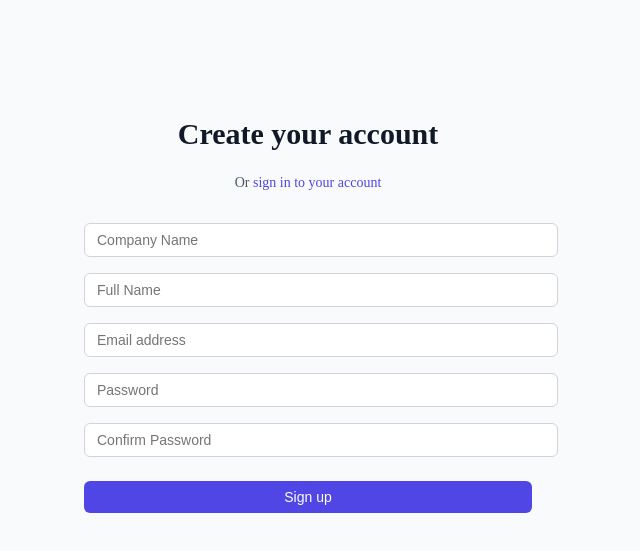
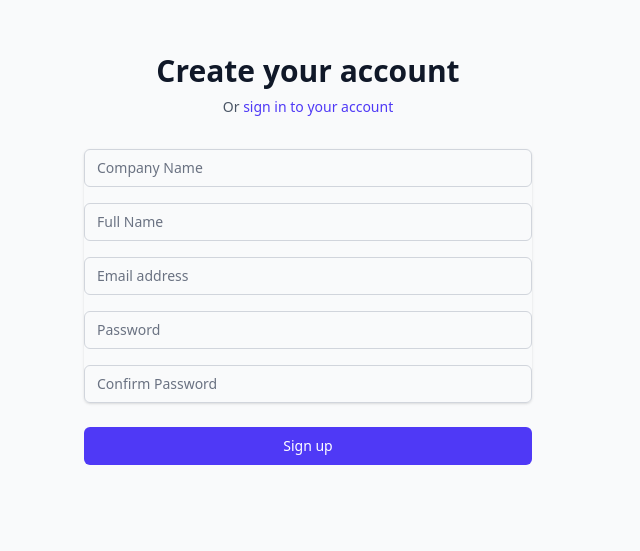
Before and after one commit to RobertB4/dislyze, a SvelteKit app in the folder frontend/: page /signup in a window 1280 px wide. Shown: the part 153-704 px from the top of the page, without its empty margins (332-972 px from the left). Built offline with nearby package versions, Linux system fonts and the light colour scheme.

Commit message:
add tailwind

```diff
--- a/frontend/package.json
+++ b/frontend/package.json
@@ -23,6 +23,7 @@
 		"@sveltejs/adapter-static": "^3.0.8",
 		"@sveltejs/kit": "^2.16.0",
 		"@sveltejs/vite-plugin-svelte": "^5.0.0",
+		"@tailwindcss/vite": "^4.0.17",
 		"@testing-library/jest-dom": "^6.6.3",
 		"@testing-library/svelte": "^5.2.4",
 		"autoprefixer": "^10.4.21",
@@ -31,7 +32,6 @@
 		"eslint-plugin-svelte": "^3.0.0",
 		"globals": "^16.0.0",
 		"jsdom": "^26.0.0",
-		"postcss": "^8.5.3",
 		"prettier": "^3.4.2",
 		"prettier-plugin-svelte": "^3.3.3",
 		"svelte": "^5.0.0",
--- a/frontend/postcss.config.js
+++ /dev/null
@@ -1,6 +0,0 @@
-export default {
-  plugins: {
-    tailwindcss: {},
-    autoprefixer: {},
-  },
-}
--- a/frontend/src/app.css
+++ b/frontend/src/app.css
@@ -1,3 +1 @@
-@tailwind base;
-@tailwind components;
-@tailwind utilities;
+@import "tailwindcss";
--- a/frontend/src/routes/auth/signup/+page.svelte
+++ /dev/null
@@ -1,167 +0,0 @@
-<script lang="ts">
-	import { goto } from '$app/navigation';
-	import { enhance } from '$app/forms';
-
-	let formData = {
-		company_name: '',
-		user_name: '',
-		email: '',
-		password: '',
-		password_confirm: ''
-	};
-
-	let error: string | null = null;
-	let loading = false;
-
-	async function handleSubmit() {
-		loading = true;
-		error = null;
-
-		try {
-			const response = await fetch('http://localhost:1337/auth/signup', {
-				method: 'POST',
-				headers: {
-					'Content-Type': 'application/json'
-				},
-				body: JSON.stringify(formData),
-				credentials: 'include'
-			});
-
-			const data = await response.json();
-
-			if (!response.ok) {
-				throw new Error(data.error || 'Failed to sign up');
-			}
-
-			// Redirect to dashboard on success
-			goto('/dashboard');
-		} catch (err) {
-			error = err instanceof Error ? err.message : 'An error occurred';
-		} finally {
-			loading = false;
-		}
-	}
-</script>
-
-<main class="min-h-screen flex items-center justify-center bg-gray-50 py-12 px-4 sm:px-6 lg:px-8">
-	<div class="max-w-md w-full space-y-8">
-		<div>
-			<h2 class="mt-6 text-center text-3xl font-extrabold text-gray-900">Create your account</h2>
-			<p class="mt-2 text-center text-sm text-gray-600">
-				Or
-				<a href="/auth/login" class="font-medium text-indigo-600 hover:text-indigo-500">
-					sign in to your account
-				</a>
-			</p>
-		</div>
-
-		<form class="mt-8 space-y-6" on:submit|preventDefault={handleSubmit}>
-			{#if error}
-				<div class="bg-red-50 border border-red-200 rounded-md p-4">
-					<p class="text-sm text-red-600">{error}</p>
-				</div>
-			{/if}
-
-			<div class="rounded-md shadow-sm space-y-4">
-				<div>
-					<label for="company_name" class="sr-only">Company Name</label>
-					<input
-						id="company_name"
-						name="company_name"
-						type="text"
-						required
-						bind:value={formData.company_name}
-						class="appearance-none rounded-md relative block w-full px-3 py-2 border border-gray-300 placeholder-gray-500 text-gray-900 focus:outline-none focus:ring-indigo-500 focus:border-indigo-500 focus:z-10 sm:text-sm"
-						placeholder="Company Name"
-					/>
-				</div>
-
-				<div>
-					<label for="user_name" class="sr-only">Full Name</label>
-					<input
-						id="user_name"
-						name="user_name"
-						type="text"
-						required
-						bind:value={formData.user_name}
-						class="appearance-none rounded-md relative block w-full px-3 py-2 border border-gray-300 placeholder-gray-500 text-gray-900 focus:outline-none focus:ring-indigo-500 focus:border-indigo-500 focus:z-10 sm:text-sm"
-						placeholder="Full Name"
-					/>
-				</div>
-
-				<div>
-					<label for="email" class="sr-only">Email address</label>
-					<input
-						id="email"
-						name="email"
-						type="email"
-						required
-						bind:value={formData.email}
-						class="appearance-none rounded-md relative block w-full px-3 py-2 border border-gray-300 placeholder-gray-500 text-gray-900 focus:outline-none focus:ring-indigo-500 focus:border-indigo-500 focus:z-10 sm:text-sm"
-						placeholder="Email address"
-					/>
-				</div>
-
-				<div>
-					<label for="password" class="sr-only">Password</label>
-					<input
-						id="password"
-						name="password"
-						type="password"
-						required
-						bind:value={formData.password}
-						class="appearance-none rounded-md relative block w-full px-3 py-2 border border-gray-300 placeholder-gray-500 text-gray-900 focus:outline-none focus:ring-indigo-500 focus:border-indigo-500 focus:z-10 sm:text-sm"
-						placeholder="Password"
-					/>
-				</div>
-
-				<div>
-					<label for="password_confirm" class="sr-only">Confirm Password</label>
-					<input
-						id="password_confirm"
-						name="password_confirm"
-						type="password"
-						required
-						bind:value={formData.password_confirm}
-						class="appearance-none rounded-md relative block w-full px-3 py-2 border border-gray-300 placeholder-gray-500 text-gray-900 focus:outline-none focus:ring-indigo-500 focus:border-indigo-500 focus:z-10 sm:text-sm"
-						placeholder="Confirm Password"
-					/>
-				</div>
-			</div>
-
-			<div>
-				<button
-					type="submit"
-					disabled={loading}
-					class="group relative w-full flex justify-center py-2 px-4 border border-transparent text-sm font-medium rounded-md text-white bg-indigo-600 hover:bg-indigo-700 focus:outline-none focus:ring-2 focus:ring-offset-2 focus:ring-indigo-500 disabled:opacity-50 disabled:cursor-not-allowed"
-				>
-					{#if loading}
-						<span class="absolute left-0 inset-y-0 flex items-center pl-3">
-							<svg
-								class="animate-spin h-5 w-5 text-white"
-								xmlns="http://www.w3.org/2000/svg"
-								fill="none"
-								viewBox="0 0 24 24"
-							>
-								<circle
-									class="opacity-25"
-									cx="12"
-									cy="12"
-									r="10"
-									stroke="currentColor"
-									stroke-width="4"
-								></circle>
-								<path
-									class="opacity-75"
-									fill="currentColor"
-									d="M4 12a8 8 0 018-8V0C5.373 0 0 5.373 0 12h4zm2 5.291A7.962 7.962 0 014 12H0c0 3.042 1.135 5.824 3 7.938l3-2.647z"
-								></path>
-							</svg>
-						</span>
-					{/if}
-					Sign up
-				</button>
-			</div>
-		</form>
-	</div>
-</main>
--- a/frontend/src/routes/signup/+page.svelte
+++ b/frontend/src/routes/signup/+page.svelte
@@ -1,5 +1,6 @@
 <script lang="ts">
 	import { goto } from '$app/navigation';
+	import { enhance } from '$app/forms';
 
 	let formData = {
 		company_name: '',
@@ -42,24 +43,26 @@
 	}
 </script>
 
-<main>
-	<div class="signup-container">
-		<div class="header">
-			<h2>Create your account</h2>
-			<p>
+<main class="min-h-screen flex items-center justify-center bg-gray-50 py-12 px-4 sm:px-6 lg:px-8">
+	<div class="max-w-md w-full space-y-8">
+		<div>
+			<h2 class="mt-6 text-center text-3xl font-extrabold text-gray-900">Create your account</h2>
+			<p class="mt-2 text-center text-sm text-gray-600">
 				Or
-				<a href="/auth/login"> sign in to your account </a>
+				<a href="/auth/login" class="font-medium text-indigo-600 hover:text-indigo-500">
+					sign in to your account
+				</a>
 			</p>
 		</div>
 
-		<form on:submit|preventDefault={handleSubmit}>
+		<form class="mt-8 space-y-6" on:submit|preventDefault={handleSubmit}>
 			{#if error}
-				<div class="error-message">
-					<p>{error}</p>
+				<div class="bg-red-50 border border-red-200 rounded-md p-4">
+					<p class="text-sm text-red-600">{error}</p>
 				</div>
 			{/if}
 
-			<div class="form-fields">
+			<div class="rounded-md shadow-sm space-y-4">
 				<div>
 					<label for="company_name" class="sr-only">Company Name</label>
 					<input
@@ -68,6 +71,7 @@
 						type="text"
 						required
 						bind:value={formData.company_name}
+						class="appearance-none rounded-md relative block w-full px-3 py-2 border border-gray-300 placeholder-gray-500 text-gray-900 focus:outline-none focus:ring-indigo-500 focus:border-indigo-500 focus:z-10 sm:text-sm"
 						placeholder="Company Name"
 					/>
 				</div>
@@ -80,6 +84,7 @@
 						type="text"
 						required
 						bind:value={formData.user_name}
+						class="appearance-none rounded-md relative block w-full px-3 py-2 border border-gray-300 placeholder-gray-500 text-gray-900 focus:outline-none focus:ring-indigo-500 focus:border-indigo-500 focus:z-10 sm:text-sm"
 						placeholder="Full Name"
 					/>
 				</div>
@@ -92,6 +97,7 @@
 						type="email"
 						required
 						bind:value={formData.email}
+						class="appearance-none rounded-md relative block w-full px-3 py-2 border border-gray-300 placeholder-gray-500 text-gray-900 focus:outline-none focus:ring-indigo-500 focus:border-indigo-500 focus:z-10 sm:text-sm"
 						placeholder="Email address"
 					/>
 				</div>
@@ -104,6 +110,7 @@
 						type="password"
 						required
 						bind:value={formData.password}
+						class="appearance-none rounded-md relative block w-full px-3 py-2 border border-gray-300 placeholder-gray-500 text-gray-900 focus:outline-none focus:ring-indigo-500 focus:border-indigo-500 focus:z-10 sm:text-sm"
 						placeholder="Password"
 					/>
 				</div>
@@ -116,18 +123,36 @@
 						type="password"
 						required
 						bind:value={formData.password_confirm}
+						class="appearance-none rounded-md relative block w-full px-3 py-2 border border-gray-300 placeholder-gray-500 text-gray-900 focus:outline-none focus:ring-indigo-500 focus:border-indigo-500 focus:z-10 sm:text-sm"
 						placeholder="Confirm Password"
 					/>
 				</div>
 			</div>
 
-			<div class="submit-container">
-				<button type="submit" disabled={loading} class="submit-button">
+			<div>
+				<button
+					type="submit"
+					disabled={loading}
+					class="group relative w-full flex justify-center py-2 px-4 border border-transparent text-sm font-medium rounded-md text-white bg-indigo-600 hover:bg-indigo-700 focus:outline-none focus:ring-2 focus:ring-offset-2 focus:ring-indigo-500 disabled:opacity-50 disabled:cursor-not-allowed"
+				>
 					{#if loading}
-						<span class="loading-spinner">
-							<svg xmlns="http://www.w3.org/2000/svg" fill="none" viewBox="0 0 24 24">
-								<circle cx="12" cy="12" r="10" stroke="currentColor" stroke-width="4"></circle>
+						<span class="absolute left-0 inset-y-0 flex items-center pl-3">
+							<svg
+								class="animate-spin h-5 w-5 text-white"
+								xmlns="http://www.w3.org/2000/svg"
+								fill="none"
+								viewBox="0 0 24 24"
+							>
+								<circle
+									class="opacity-25"
+									cx="12"
+									cy="12"
+									r="10"
+									stroke="currentColor"
+									stroke-width="4"
+								></circle>
 								<path
+									class="opacity-75"
 									fill="currentColor"
 									d="M4 12a8 8 0 018-8V0C5.373 0 0 5.373 0 12h4zm2 5.291A7.962 7.962 0 014 12H0c0 3.042 1.135 5.824 3 7.938l3-2.647z"
 								></path>
@@ -140,155 +165,3 @@
 		</form>
 	</div>
 </main>
-
-<style>
-	main {
-		min-height: 100vh;
-		display: flex;
-		align-items: center;
-		justify-content: center;
-		background-color: #f9fafb;
-		padding: 3rem 1rem;
-	}
-
-	.signup-container {
-		max-width: 28rem;
-		width: 100%;
-	}
-
-	.header {
-		text-align: center;
-		margin-bottom: 2rem;
-	}
-
-	h2 {
-		margin-top: 1.5rem;
-		font-size: 1.875rem;
-		font-weight: 800;
-		color: #111827;
-	}
-
-	.header p {
-		margin-top: 0.5rem;
-		font-size: 0.875rem;
-		color: #4b5563;
-	}
-
-	.header a {
-		font-weight: 500;
-		color: #4f46e5;
-		text-decoration: none;
-	}
-
-	.header a:hover {
-		color: #4338ca;
-	}
-
-	form {
-		margin-top: 2rem;
-	}
-
-	.error-message {
-		background-color: #fef2f2;
-		border: 1px solid #fecaca;
-		border-radius: 0.375rem;
-		padding: 1rem;
-		margin-bottom: 1rem;
-	}
-
-	.error-message p {
-		font-size: 0.875rem;
-		color: #dc2626;
-	}
-
-	.form-fields {
-		display: flex;
-		flex-direction: column;
-		gap: 1rem;
-	}
-
-	.sr-only {
-		position: absolute;
-		width: 1px;
-		height: 1px;
-		padding: 0;
-		margin: -1px;
-		overflow: hidden;
-		clip: rect(0, 0, 0, 0);
-		white-space: nowrap;
-		border: 0;
-	}
-
-	input {
-		width: 100%;
-		padding: 0.5rem 0.75rem;
-		border: 1px solid #d1d5db;
-		border-radius: 0.375rem;
-		font-size: 0.875rem;
-		color: #111827;
-	}
-
-	input:focus {
-		outline: none;
-		border-color: #4f46e5;
-		box-shadow: 0 0 0 2px rgba(79, 70, 229, 0.2);
-	}
-
-	.submit-container {
-		margin-top: 1.5rem;
-	}
-
-	.submit-button {
-		position: relative;
-		width: 100%;
-		display: flex;
-		justify-content: center;
-		padding: 0.5rem 1rem;
-		border: none;
-		border-radius: 0.375rem;
-		font-size: 0.875rem;
-		font-weight: 500;
-		color: white;
-		background-color: #4f46e5;
-		cursor: pointer;
-	}
-
-	.submit-button:hover {
-		background-color: #4338ca;
-	}
-
-	.submit-button:focus {
-		outline: none;
-		box-shadow:
-			0 0 0 2px white,
-			0 0 0 4px #4f46e5;
-	}
-
-	.submit-button:disabled {
-		opacity: 0.5;
-		cursor: not-allowed;
-	}
-
-	.loading-spinner {
-		position: absolute;
-		left: 1rem;
-		top: 50%;
-		transform: translateY(-50%);
-	}
-
-	.loading-spinner svg {
-		height: 1.25rem;
-		width: 1.25rem;
-		color: white;
-		animation: spin 1s linear infinite;
-	}
-
-	@keyframes spin {
-		from {
-			transform: rotate(0deg);
-		}
-		to {
-			transform: rotate(360deg);
-		}
-	}
-</style>
--- a/frontend/vite.config.ts
+++ b/frontend/vite.config.ts
@@ -1,9 +1,10 @@
 import { svelteTesting } from '@testing-library/svelte/vite';
 import { sveltekit } from '@sveltejs/kit/vite';
 import { defineConfig } from 'vite';
+import tailwindcss from '@tailwindcss/vite';
 
 export default defineConfig({
-	plugins: [sveltekit()],
+	plugins: [tailwindcss(), sveltekit()],
 	server: {
 		port: 1338
 	},
```
Also changed, not shown: 1 other file (tests, documents, lock files or other folders).
